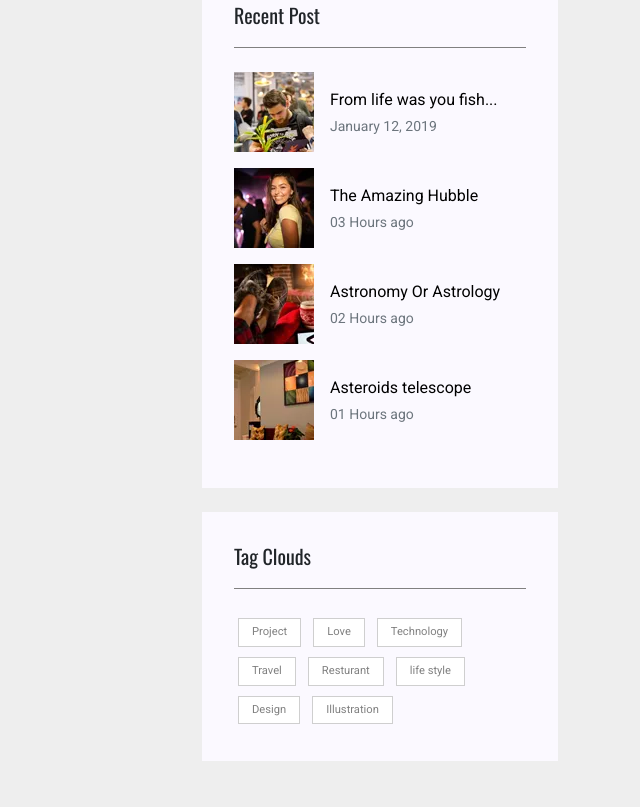
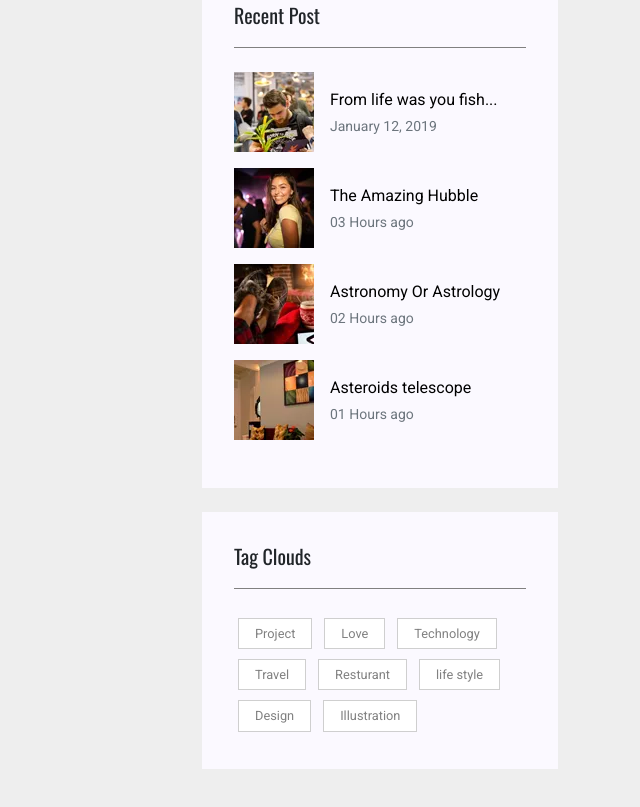
Before and after one commit to mm-tvkl/Complete-Project-7, a website: page blog.html in a window 1280 px wide. Shown: the part 1335-2142 px from the top of the page, without its empty margins (640-1280 px from the left). Drawn offline with nearby package versions, Linux system fonts and the light colour scheme.

Commit message:
Tag Section Updated

```diff
--- a/Scss/_blog.scss
+++ b/Scss/_blog.scss
@@ -74,8 +74,8 @@
     border: 1px solid #cfcfcf;
     color: #818181;
     border-radius: 0;
-    padding: 5px 13px;
-    font-size: .7rem;
+    padding: 5px 16px;
+    font-size: .8rem;
     background-color: white;
     margin: 5px 4px !important;
     @include transition(all 300ms);
```
Also changed, not shown: Css/main.min.css.
